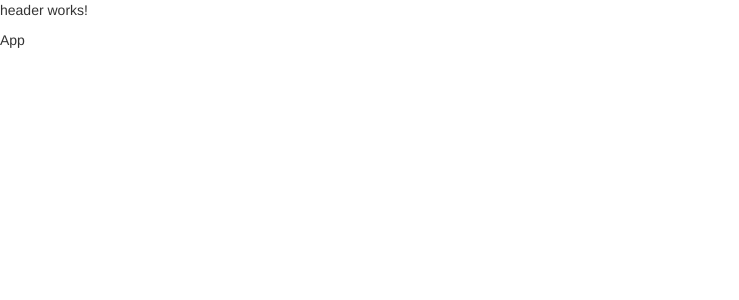
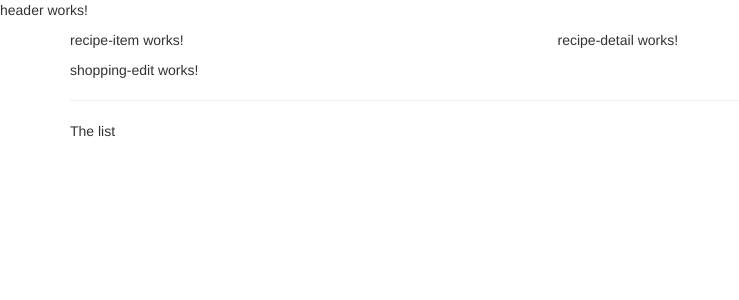
Before and after one commit to radovanthefoley/udemy, an Angular app in the folder the-complete-guide-to-angular-2/course-project/: page / in a window 1280 px wide. Shown: the top 300 px of the page, without its empty margins (0-739 px from the left). Built offline with nearby package versions, Linux system fonts and the light colour scheme.

Commit message:
course-project: base components content and grouping

```diff
--- a/the-complete-guide-to-angular-2/course-project/src/app/app.component.html
+++ b/the-complete-guide-to-angular-2/course-project/src/app/app.component.html
@@ -1,2 +1,9 @@
 <app-header></app-header>
-<p>App</p>
+<div class="container">
+    <div class="row">
+        <div class="col-md-12">
+            <app-recipes></app-recipes>
+            <app-shopping-list></app-shopping-list>
+        </div>
+    </div>
+</div>
--- a/the-complete-guide-to-angular-2/course-project/src/app/recipes/recipe-list/recipe-list.component.html
+++ b/the-complete-guide-to-angular-2/course-project/src/app/recipes/recipe-list/recipe-list.component.html
@@ -1,3 +1 @@
-<p>
-  recipe-list works!
-</p>
+<app-recipe-item></app-recipe-item>
--- a/the-complete-guide-to-angular-2/course-project/src/app/recipes/recipes.component.html
+++ b/the-complete-guide-to-angular-2/course-project/src/app/recipes/recipes.component.html
@@ -1,3 +1,8 @@
-<p>
-  recipes works!
-</p>
+<div class="row">
+  <div class="col-md-5">
+    <app-recipe-list></app-recipe-list>
+  </div>
+  <div class="col-md-7">
+    <app-recipe-detail></app-recipe-detail>
+  </div>
+</div>
--- a/the-complete-guide-to-angular-2/course-project/src/app/shopping-list/shopping-list.component.html
+++ b/the-complete-guide-to-angular-2/course-project/src/app/shopping-list/shopping-list.component.html
@@ -1,3 +1,7 @@
-<p>
-  shopping-list works!
-</p>
+<div class="row">
+  <div class="col-xs-10">
+    <app-shopping-edit></app-shopping-edit>
+    <hr>
+    <p>The list</p>
+  </div>
+</div>
```
